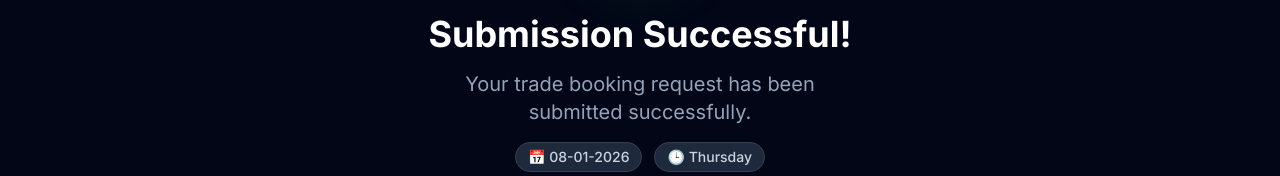
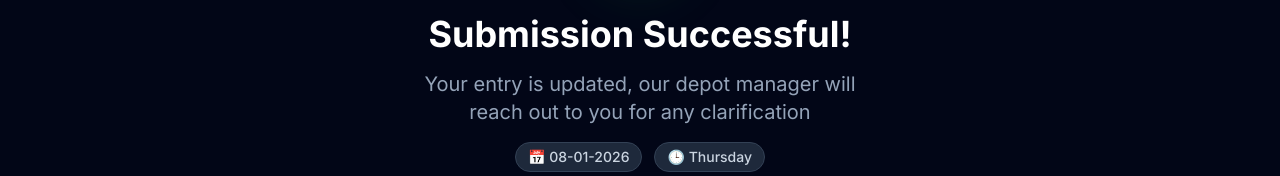
Before and after one commit to peterish8/ASPPL-auction-web, a Next.js app: page /success in a window 1280 px wide. Shown: the part 406-582 px from the top of the page. Built offline with nearby package versions, Linux system fonts and the light colour scheme; no server answers.

Commit message:
content(success-page): update confirmation message for user submission

```diff
--- a/app/success/page.tsx
+++ b/app/success/page.tsx
@@ -77,7 +77,7 @@ export default async function SuccessPage({ searchParams }: { searchParams: Prom
                 Submission Successful!
               </h2>
               <p className="text-sm lg:text-xl text-slate-400 max-w-xs lg:max-w-md">
-                Your trade booking request has been submitted successfully.
+                Your entry is updated, our depot manager will reach out to you for any clarification
               </p>
 
               {/* Date Display */}
```
